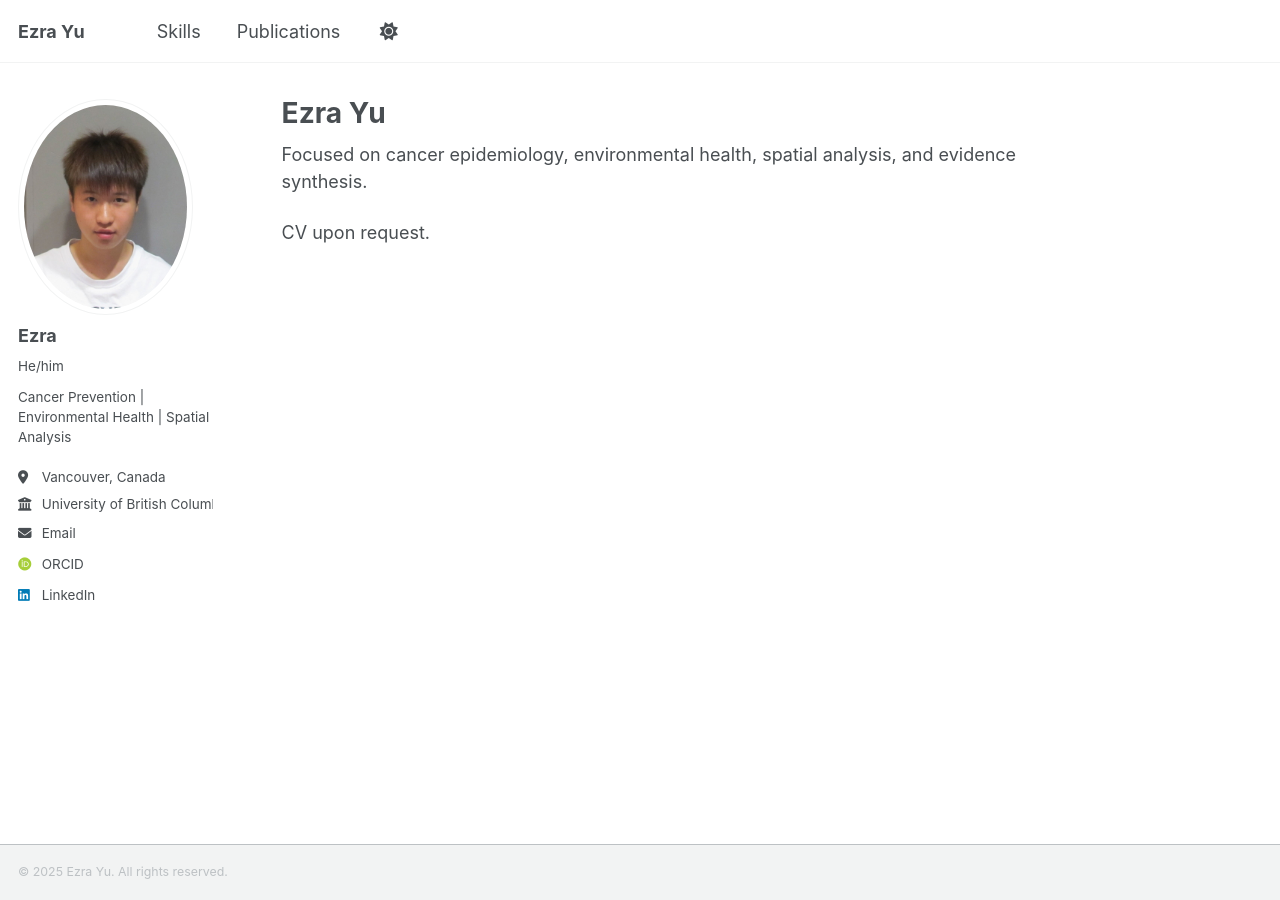
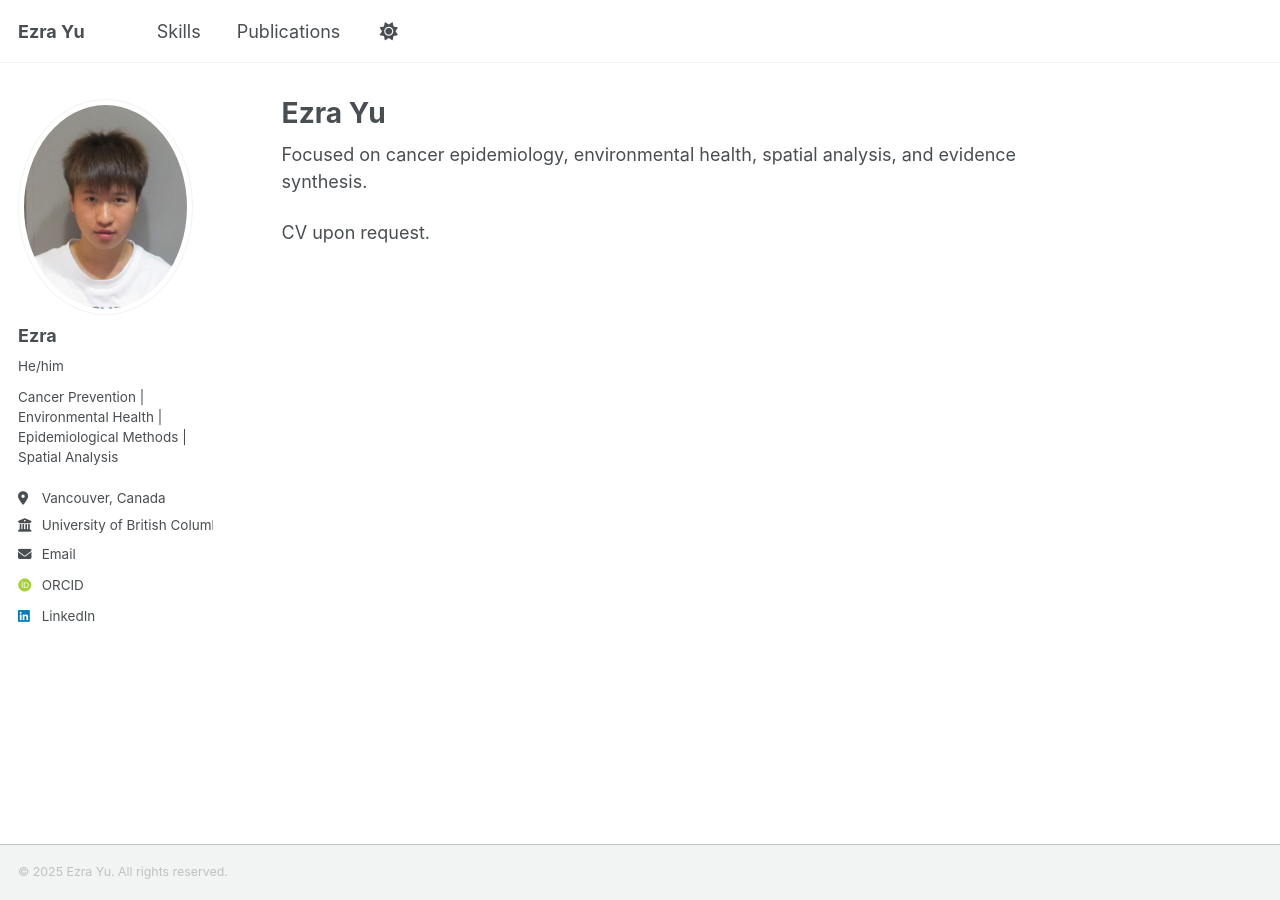
Before and after one commit to ezraxyu/ezraxyu.github.io, a Jekyll site: the page built from index.md, in a window 1280 px wide. Built offline with Jekyll 4.4.1, drawn with Linux system fonts in a browser that asks for light colours; some web fonts are replaced; a script that is not in the unit is left out.

Commit message:
Update _config.yml

```diff
--- a/_config.yml
+++ b/_config.yml
@@ -25,7 +25,7 @@ author:
   avatar           : "profile.jpg"
   name             : "Ezra"
   pronouns         : "He/him"
-  bio              : "Cancer Prevention | Environmental Health | Spatial Analysis "
+  bio              : "Cancer Prevention | Environmental Health | Epidemiological Methods | Spatial Analysis "
   location         : "Vancouver, Canada"
   employer         : "University of British Columbia"
   # uri              : "https://ezraxyu.github.io"
```
